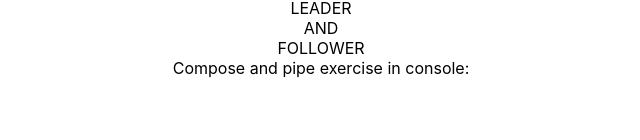
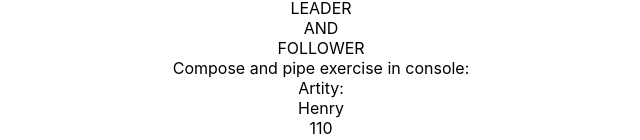
Before and after one commit to tylergasperlin/JSFunctionalProgramming, a React (Create React App) app: page / in a window 1280 px wide. Shown: the part 842-982 px from the top of the page, without its empty margins (319-959 px from the left). Before the commit the page ends 920 px from the top, so only its background shows below. Built offline with nearby package versions, Linux system fonts and the light colour scheme.

Commit message:
Arity example

```diff
--- a/src/App.js
+++ b/src/App.js
@@ -13,6 +13,7 @@ import {avoidMutationExercise} from './AvoidSharedState/avoidMutationExercise'
 import {scores, removeScores} from './AvoidSharedState/mapReduceFilterExercise'
 import {prepareString, str} from './FunctionComposition/composeAndPipe'
 import {functionalCompositionExercise} from './FunctionComposition/functionalCompositionExercise'
+import { newestUser, updateUser } from './FunctionComposition/arityExample';
 
 const Spacer = () => {
   return <div>----------------------</div>
@@ -94,6 +95,10 @@ function App() {
                 })}
                 <div>Compose and pipe exercise in console:</div>
                 <div>{functionalCompositionExercise()}</div>
+                <div>Artity:</div>
+                <div>{Object.values(newestUser).map(item => {
+                    return <div>{item}</div>
+                })}</div>
             </div>
         </div>
     );
--- /dev/null
+++ b/src/FunctionComposition/arityExample.js
@@ -0,0 +1,84 @@
+
+
+const pipe = function(...fns) {
+    return function(x) {
+        return fns.reduce(function(v, f) {
+            return f(v);
+        }, x);
+    }
+};
+
+const compose = function(...fns) {
+    return function(x) {
+        return fns.reduceRight(function(v, f) {
+            return f(v);
+        }, x);
+    }
+};
+
+
+const users = [{name: "James",score: 30,tries: 1}, {name: "Mary", score: 110,tries: 4}, {name: "Henry",score: 80,tries: 3}];
+
+//Modifies Data
+var storeUser = function(arr, user) {
+    return arr.map(function(val) {
+        if (val.name.toLowerCase() === user.name.toLowerCase()) {
+            return user;
+        } else {
+            return val;
+        }
+    });
+};
+
+//Pure Functions
+const cloneObj = function(obj) {
+    return JSON.parse(JSON.stringify(obj));
+};
+
+var getUser = function(arr, name) {
+    return arr.reduce(function(obj, val) {
+        if (val.name.toLowerCase() === name.toLowerCase()) {
+            return val;
+        } else {
+            return obj;
+        }
+    }, null);
+};
+
+var updateScore = function(newAmt, user) {
+    if (user) {
+        user.score += newAmt;
+        return user;
+    }
+};
+
+var updateTries = function(user) {
+    if (user) {
+        user.tries++;
+        return user;
+    }
+};
+
+// The goal of arity is to have a function that has the users array bound to it
+// So that we do not have to pass in users as a param
+
+// Similarly we want a function where 30 is bound to the function
+// So that we do not havet to pass 30 to it
+
+/*const usr = getUser(users, "Henry");
+const usr1 = updateScore(cloneObj(usr), 30);
+const usr2 = updateTries(cloneObj(usr1));
+const newArray = storeUser(users, usr2);*/
+
+// Bind users to the function
+const partGetUser = getUser.bind(null, users);
+// Bind 30 to functions
+const partUpdateScore30 = updateScore.bind(null, 30);
+
+export const updateUser = pipe(
+    partGetUser,
+    cloneObj,
+    partUpdateScore30,
+    updateTries);
+
+export const newestUser = updateUser("Henry");
```
Also changed, not shown: src/FunctionComposition/curryingExample.js (added).
